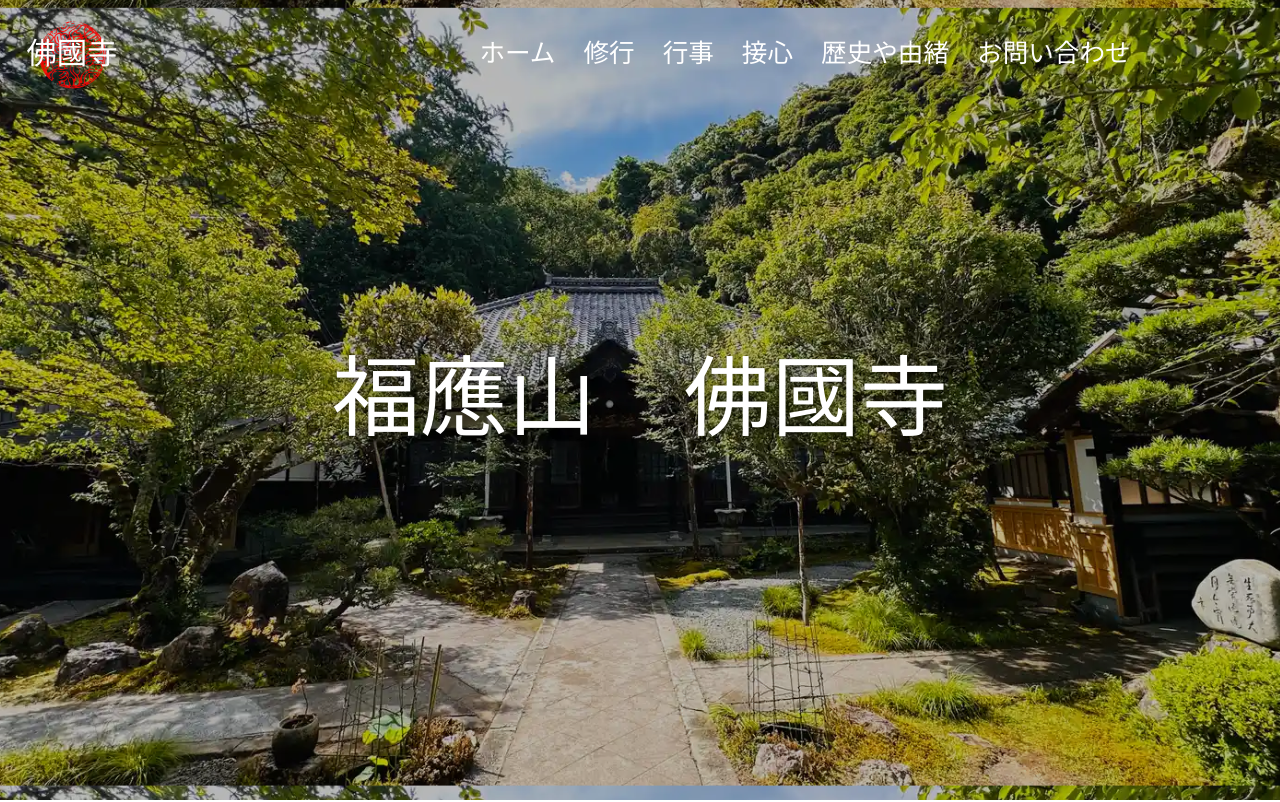
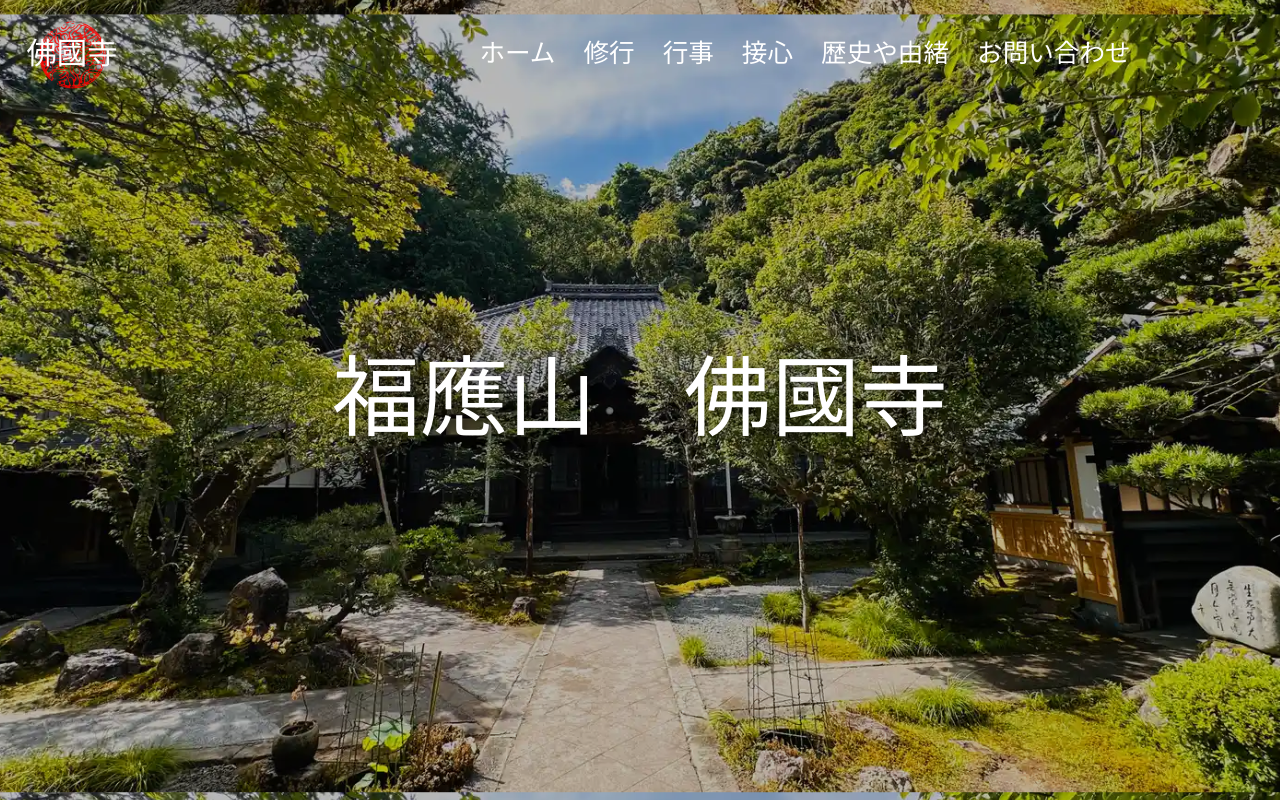
Before and after one commit to bukkokuji/zen, a plain HTML site: page index.html in a window 1280 px wide. Shown: the top 802 px of the page. Drawn offline with nearby package versions, Linux system fonts and the light colour scheme; a web font is replaced by a local one.

Commit message:
Update index.html

```diff
--- a/index.html
+++ b/index.html
@@ -16,7 +16,7 @@
  <div id="header-placeholder"></div>
 
   <!-- Hero -->
-  <section class="hero" style="background-image: url('images/hero.webp');background-size: 108%;background-position: 35% 35%">
+  <section class="hero" style="background-image: url('images/hero.webp');background-size: 108%;background-position: 35% 65%">
     <div class="hero-overlay"></div>
     <div class="hero-text">
       <!-- data-aos makes the title fade every time you scroll into view (AOS configured in script.js) -->
```
